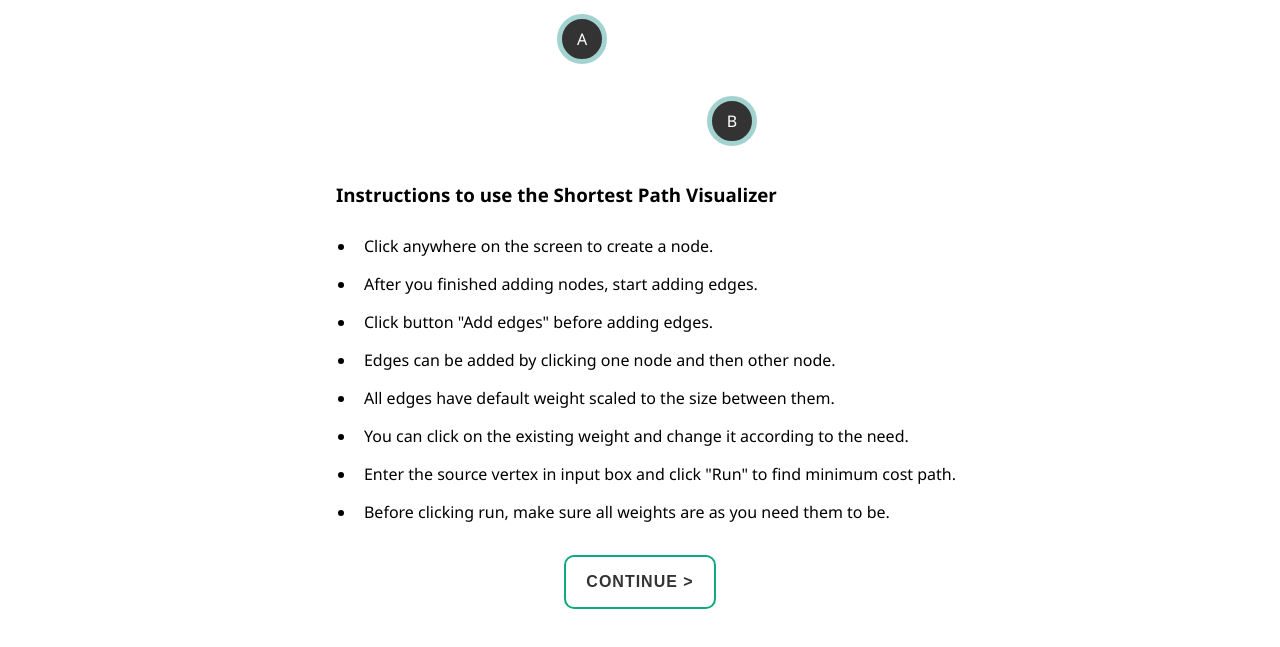
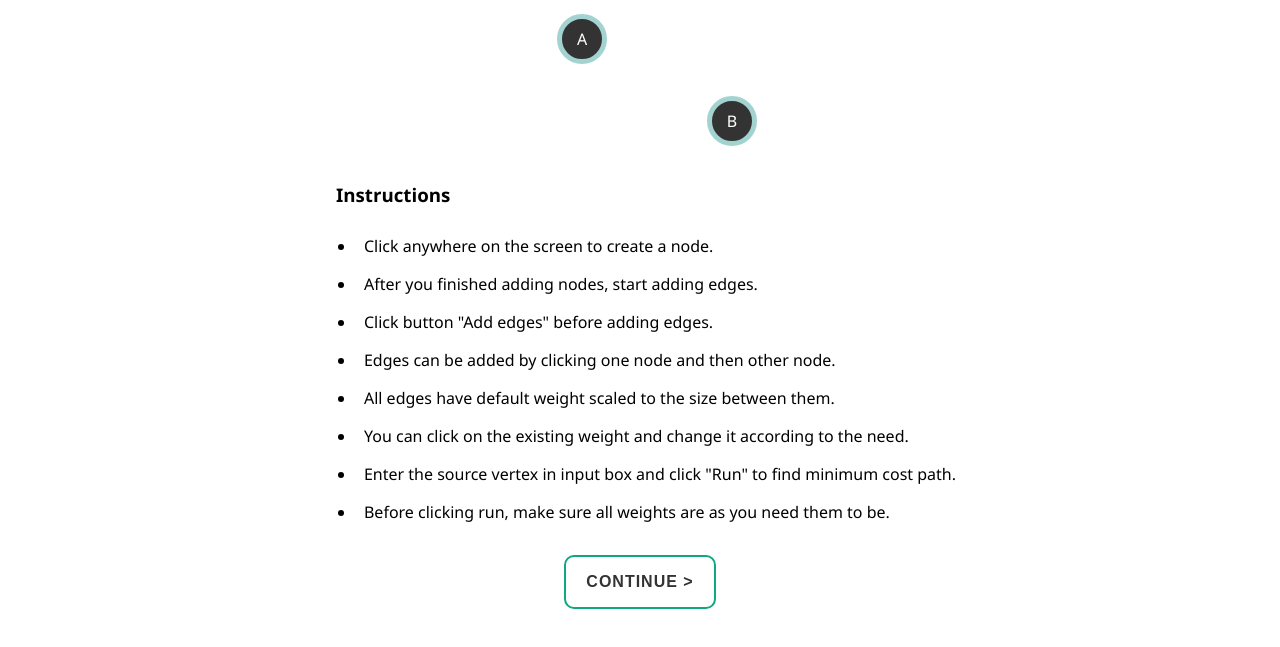
Before and after one commit to Anshu202122/DevOps-Project, a plain HTML site: page Public/index.html in a window 1280 px wide. Shown: the part 85-732 px from the top of the page. Drawn offline with Linux system fonts and the light colour scheme.

Commit message:
changed some instructions

```diff
--- a/Public/index.html
+++ b/Public/index.html
@@ -57,7 +57,7 @@
   <div class="block inline" style="margin-left: -100px">A</div>
   <div class="block inline" style="margin-left: 200px">B</div>
   <main>
-    <h3>Instructions to use the Shortest Path Visualizer</h3>
+    <h3>Instructions</h3>
     <ul>
       <li>Click anywhere on the screen to create a node.</li>
       <li>After you finished adding nodes, start adding edges.</li>
```
